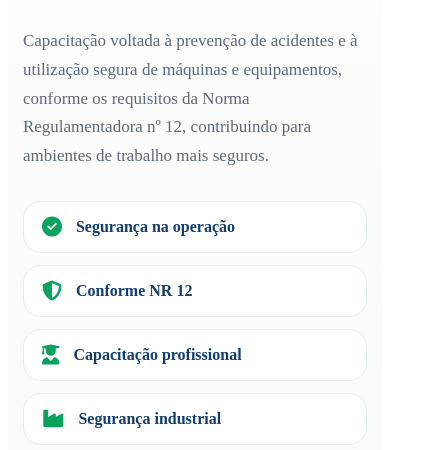
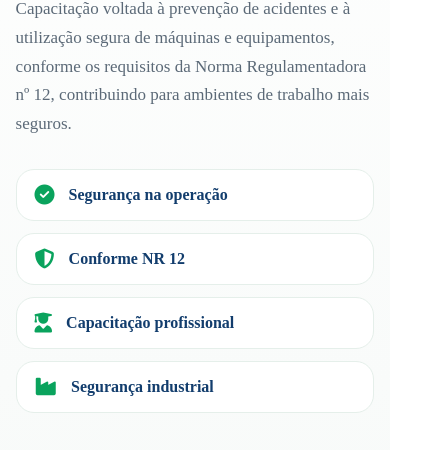
Before and after one commit to Weberth-Silva/SIte-shammar-original, a plain HTML site: page nr12.html in a window 390 px wide. Shown: the part 346-796 px from the top of the page, 422 px wide, since content can reach past the window. Drawn offline with Linux system fonts and the light colour scheme.

Commit message:
nr12.html e nr12.css 2026/11/17
Teste para ver a responsividade no mobile da página nr12. Problema que na teoria foi resolvido: Largura da página ultrapassando a tela.

```diff
--- a/nr12.css
+++ b/nr12.css
@@ -1,3 +1,45 @@
+/* =========================================
+   AJUSTE GLOBAL DE RESPONSIVIDADE
+========================================= */
+
+*,
+*::before,
+*::after {
+    box-sizing: border-box;
+}
+
+html,
+body {
+    width: 100%;
+    max-width: 100%;
+    margin: 0;
+}
+
+body {
+    min-width: 0;
+}
+/* EVITA ESTOURO DE LARGURA NAS SEÇÕES NR12 */
+
+.nr12-hero,
+.nr12-sobre,
+.nr12-conteudo,
+.nr12-legislacao,
+.nr12-como-funciona,
+.nr12-certificacao,
+.footer-shammar {
+    width: 100%;
+    max-width: 100%;
+}
+
+.nr12-hero *,
+.nr12-sobre *,
+.nr12-conteudo *,
+.nr12-legislacao *,
+.nr12-como-funciona *,
+.nr12-certificacao *,
+.footer-shammar * {
+    min-width: 0;
+}
 
 /* =========================================
    HERO NR12 — MÁQUINAS E EQUIPAMENTOS
```
